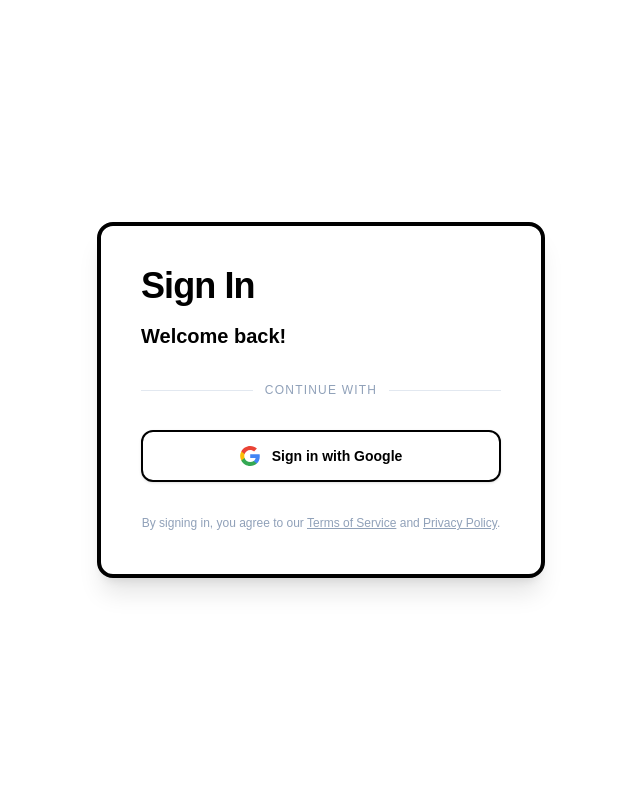
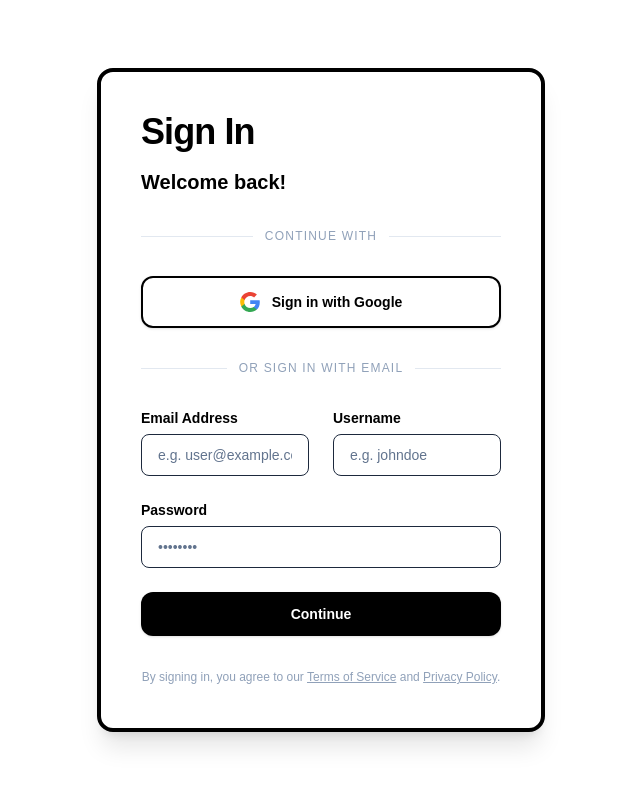
Before and after one commit to anticarpet/bakaboria, a Next.js app: page /signIn in a window 1280 px wide. Shown: the top 786 px of the page, without its empty margins (319-959 px from the left). Built offline with nearby package versions, Linux system fonts and the light colour scheme.

Commit message:
added again

```diff
--- a/app/auth.ts
+++ b/app/auth.ts
@@ -3,10 +3,72 @@ import NextAuth from "next-auth";
 import { connectDB } from "@/lib/db";
 import { userModel } from "@/models/users";
 import { authConfig } from "./auth.config";
+import  Credentials  from "next-auth/providers/credentials";
 
 export const { handlers, signIn, signOut, auth } = NextAuth({
   ...authConfig,
+   providers: [
+    ...authConfig.providers,
+    Credentials({
+      name: "Credentials",
+      credentials: {
+        email: { label: "Email", type: "email" },
+        username: { label: "Username", type: "text" },
+        password: { label: "Password", type: "password" },
+      },
+      async authorize(credentials) {
+        if (!credentials?.email || !credentials?.password) {
+          throw new Error("Email and password are required.");
+        }
+        await connectDB();
+        const email = (credentials.email as string).toLowerCase().trim();
+        const username = credentials.username as string;
+        const password = credentials.password as string;
+        // Try to find the user
+        let user = await userModel.findOne({ email });
+        if (user) {
+          // User exists, verify password if they have one
+          if (!user.password) {
+            throw new Error("This email is associated with a Google account. Please sign in with Google.");
+          }
+          if (user.password !== password) {
+            throw new Error("Incorrect password.");
+          }
+          return {
+            id: user._id.toString(),
+            name: user.username,
+            email: user.email,
+            image: user.image || "",
+          };
+        } else {
+          // User doesn't exist, register them!
+          if (!username) {
+            throw new Error("A username is required to register a new account.");
+          }
+          const newUser = await userModel.create({
+            uid: "", // uid is set below
+            username,
+            email,
+            password, // Plain text as per user instructions
+            image: "",
+            role: "user",
+          });
+          // Set the uid to the stringified mongoId so it's consistent
+          newUser.uid = newUser._id.toString();
+          await newUser.save();
+          return {
+            id: newUser._id.toString(),
+            name: newUser.username,
+            email: newUser.email,
+            image: "",
+          };
+        }
+      },
+    }),
+  ],
   callbacks: {
+
+
     /**
      * Called after a successful OAuth sign-in.
      * We upsert the user in MongoDB so we always have a local record.
--- a/app/signIn/page.tsx
+++ b/app/signIn/page.tsx
@@ -2,11 +2,49 @@
 
 import { signIn } from "next-auth/react";
 import { useSearchParams } from "next/navigation";
-import { Suspense } from "react";
+import { Suspense, useState } from "react";
 
 function SignInContent() {
   const searchParams = useSearchParams();
   const callbackUrl = searchParams.get("callbackUrl") ?? "/upload_doc";
+
+  const [email, setEmail] = useState("");
+  const [username, setUsername] = useState("");
+  const [password, setPassword] = useState("");
+  const [loading, setLoading] = useState(false);
+  const [status, setStatus] = useState<{ type: "success" | "error"; message: string } | null>(null);
+
+  const handleSubmit = async (e: React.FormEvent) => {
+    e.preventDefault();
+    setStatus(null);
+    setLoading(true);
+
+    try {
+      const res = await signIn("credentials", {
+        email,
+        username,
+        password,
+        redirect: false,
+        callbackUrl,
+      });
+
+      if (res?.error) {
+        let errMsg = res.error;
+        if (errMsg === "CredentialsSignin") {
+          errMsg = "Incorrect password or account mismatch.";
+        }
+        setStatus({ type: "error", message: errMsg });
+      } else {
+        setStatus({ type: "success", message: "Successfully signed in!" });
+        window.location.href = callbackUrl;
+      }
+    } catch (error: any) {
+      console.error(error);
+      setStatus({ type: "error", message: "An unexpected error occurred." });
+    } finally {
+      setLoading(false);
+    }
+  };
 
   return (
     <div className="min-h-screen flex items-center justify-center bg-white px-4">
@@ -80,6 +118,109 @@ function SignInContent() {
               Sign in with Google
             </button>
 
+            <div className="relative">
+              <div className="absolute inset-0 flex items-center">
+                <div className="w-full border-t border-slate-200" />
+              </div>
+              <div className="relative flex justify-center text-xs">
+                <span className="bg-white px-3 text-slate-400 uppercase tracking-widest font-medium">
+                  OR sign in with Email
+                </span>
+              </div>
+            </div>
+
+            {/* Credentials Sign-In/Up Form */}
+            <form onSubmit={handleSubmit} className="space-y-6">
+              <div className="grid grid-cols-1 gap-6 sm:grid-cols-2">
+                <div>
+                  <label htmlFor="email" className="block text-sm font-semibold text-black">
+                    Email Address
+                  </label>
+                  <input
+                    type="email"
+                    id="email"
+                    required
+                    placeholder="e.g. user@example.com"
+                    value={email}
+                    onChange={(e) => setEmail(e.target.value)}
+                    className="mt-1.5 block w-full rounded-lg bg-white border border-slate-800 px-4 py-2.5 text-black placeholder-slate-500 focus:border-black focus:outline-none focus:ring-2 focus:ring-black/10 transition-all text-sm"
+                  />
+                </div>
+                <div>
+                  <label htmlFor="username" className="block text-sm font-semibold text-black">
+                    Username
+                  </label>
+                  <input
+                    type="text"
+                    id="username"
+                    required
+                    placeholder="e.g. johndoe"
+                    value={username}
+                    onChange={(e) => setUsername(e.target.value)}
+                    className="mt-1.5 block w-full rounded-lg bg-white border border-slate-800 px-4 py-2.5 text-black placeholder-slate-500 focus:border-black focus:outline-none focus:ring-2 focus:ring-black/10 transition-all text-sm"
+                  />
+                </div>
+              </div>
+
+              <div>
+                <label htmlFor="password" className="block text-sm font-semibold text-black">
+                  Password
+                </label>
+                <input
+                  type="password"
+                  id="password"
+                  required
+                  placeholder="••••••••"
+                  value={password}
+                  onChange={(e) => setPassword(e.target.value)}
+                  className="mt-1.5 block w-full rounded-lg bg-white border border-slate-800 px-4 py-2.5 text-black placeholder-slate-500 focus:border-black focus:outline-none focus:ring-2 focus:ring-black/10 transition-all text-sm"
+                />
+              </div>
+
+              {/* Status Messages */}
+              {status && (
+                <div
+                  className={`p-4 rounded-lg flex items-start gap-3 border ${
+                    status.type === "success"
+                      ? "bg-emerald-50 text-emerald-700 border-emerald-300"
+                      : "bg-red-50 text-red-600 border-red-300"
+                  }`}
+                >
+                  {status.type === "success" ? (
+                    <svg className="h-5 w-5 shrink-0 mt-0.5" fill="none" viewBox="0 0 24 24" stroke="currentColor">
+                      <path strokeLinecap="round" strokeLinejoin="round" strokeWidth={2} d="M9 12l2 2 4-4m6 2a9 9 0 11-18 0 9 9 0 0118 0z" />
+                    </svg>
+                  ) : (
+                    <svg className="h-5 w-5 shrink-0 mt-0.5" fill="none" viewBox="0 0 24 24" stroke="currentColor">
+                      <path strokeLinecap="round" strokeLinejoin="round" strokeWidth={2} d="M12 9v2m0 4h.01m-6.938 4h13.856c1.54 0 2.502-1.667 1.732-3L13.732 4c-.77-1.333-2.694-1.333-3.464 0L3.34 16c-.77 1.333.192 3 1.732 3z" />
+                    </svg>
+                  )}
+                  <span className="text-sm font-medium">{status.message}</span>
+                </div>
+              )}
+
+              {/* Submit Button */}
+              <button
+                type="submit"
+                disabled={loading}
+                className="w-full flex items-center justify-center gap-2 rounded-xl bg-black hover:bg-slate-700 px-5 py-3 text-sm font-semibold text-white shadow transition-all focus:outline-none focus:ring-2 focus:ring-black focus:ring-offset-2 disabled:opacity-50 disabled:cursor-not-allowed cursor-pointer active:scale-[0.98]"
+              >
+                {loading ? (
+                  <>
+                    <svg className="animate-spin h-5 w-5 text-white" fill="none" viewBox="0 0 24 24">
+                      <circle className="opacity-25" cx="12" cy="12" r="10" stroke="currentColor" strokeWidth="4"></circle>
+                      <path className="opacity-75" fill="currentColor" d="M4 12a8 8 0 018-8V0C5.373 0 0 5.373 0 12h4zm2 5.291A7.962 7.962 0 014 12H0c0 3.042 1.135 5.824 3 7.938l3-2.647z"></path>
+                    </svg>
+                    Processing...
+                  </>
+                ) : (
+                  "Continue"
+                )}
+              </button>
+            </form>
+
+
+
             {/* Footer note */}
             <p className="text-center text-xs text-slate-400 leading-relaxed">
               By signing in, you agree to our{" "}
```
